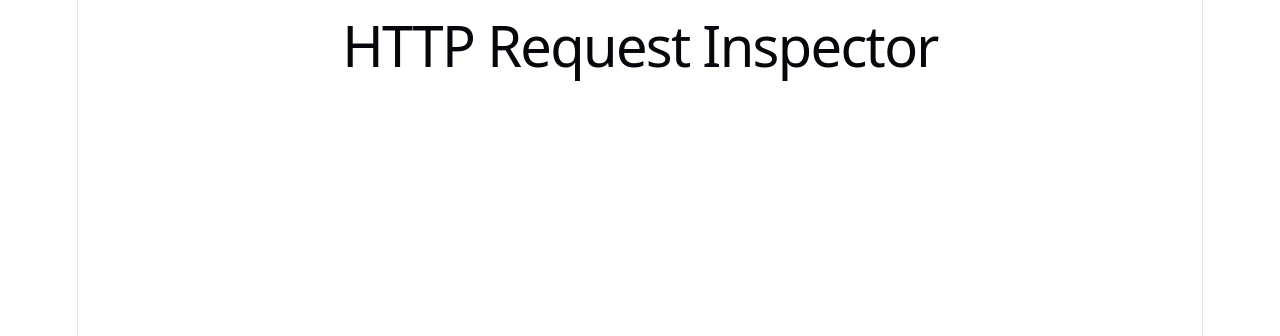
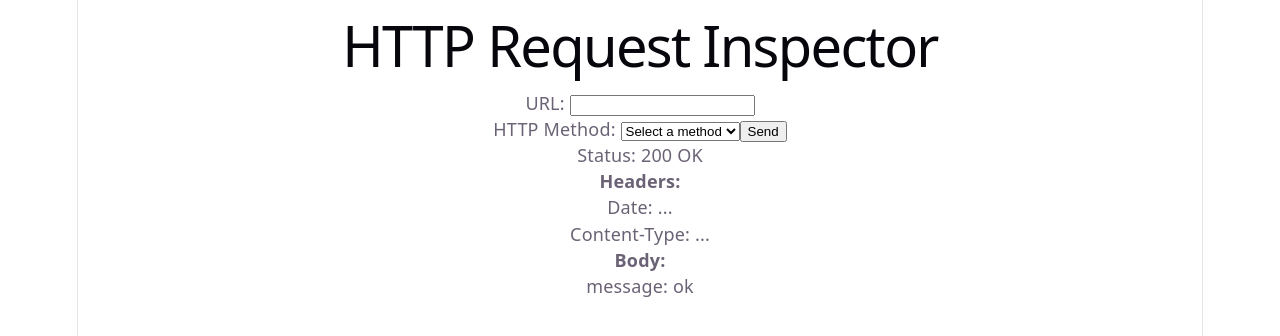
Before and after one commit to LextinBailey/http-request-inspector, a React app in the folder frontend/: page / in a window 1280 px wide. Shown: the top 336 px of the page. Built offline with nearby package versions, Linux system fonts and the light colour scheme; the HTML template or start-up script is replaced by a standard one.

Commit message:
Add static RequestForm and ResponseViewer

```diff
--- a/frontend/src/App.jsx
+++ b/frontend/src/App.jsx
@@ -1,6 +1,13 @@
+import RequestForm from "./components/RequestForm";
+import ResponseViewer from "./components/ResponseViewer";
+
 function App() {
   return (
-    <h1>HTTP Request Inspector</h1>
+    <div>
+      <h1>HTTP Request Inspector</h1>
+      <RequestForm />
+      <ResponseViewer />
+    </div>
   );
 }
 
--- /dev/null
+++ b/frontend/src/components/RequestForm.jsx
@@ -0,0 +1,24 @@
+function RequestForm() {
+    return (
+        <div>
+            <div>
+                <label>URL: </label>
+                <input />
+            </div>
+
+            <div>
+                <label>HTTP Method: </label>
+
+                <select>
+                    <option value="">Select a method</option>
+                    <option value="GET">GET</option>
+                    <option value="POST">POST</option>
+                </select>
+
+                <button>Send</button>
+            </div>
+        </div>
+    );
+}
+
+export default RequestForm;
--- /dev/null
+++ b/frontend/src/components/ResponseViewer.jsx
@@ -0,0 +1,20 @@
+function ResponseViewer() {
+   return (
+    <div>
+        <div>Status: 200 OK</div>
+
+        <div>
+            <strong>Headers:</strong>
+            <div>Date: ...</div>
+            <div>Content-Type: ...</div>
+        </div>
+
+        <div>
+            <strong>Body:</strong>
+            <div>message: ok</div>
+        </div>
+    </div>
+   )
+}
+
+export default ResponseViewer;
```
Also changed, not shown: 1 other file (tests, documents, lock files or other folders).
